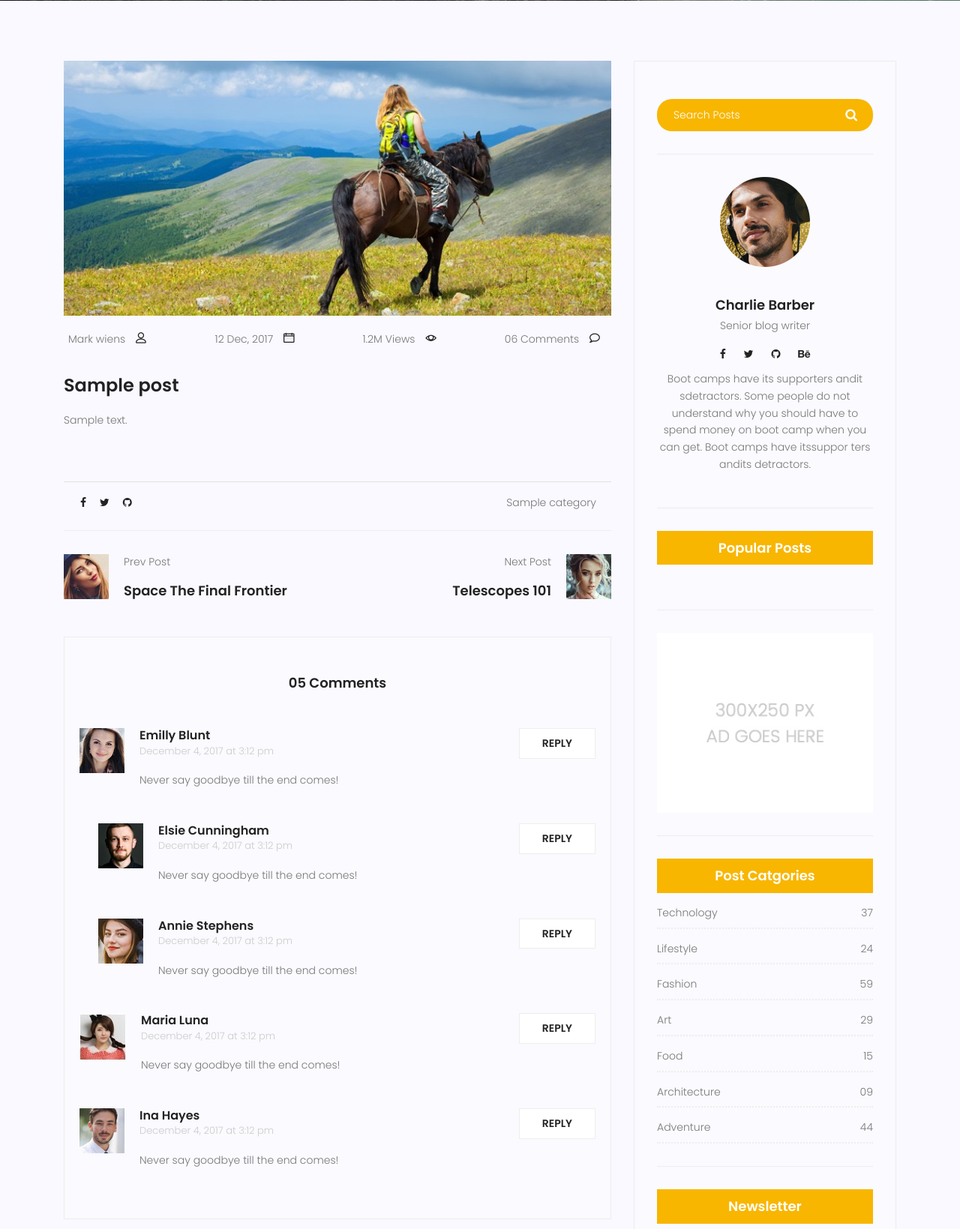
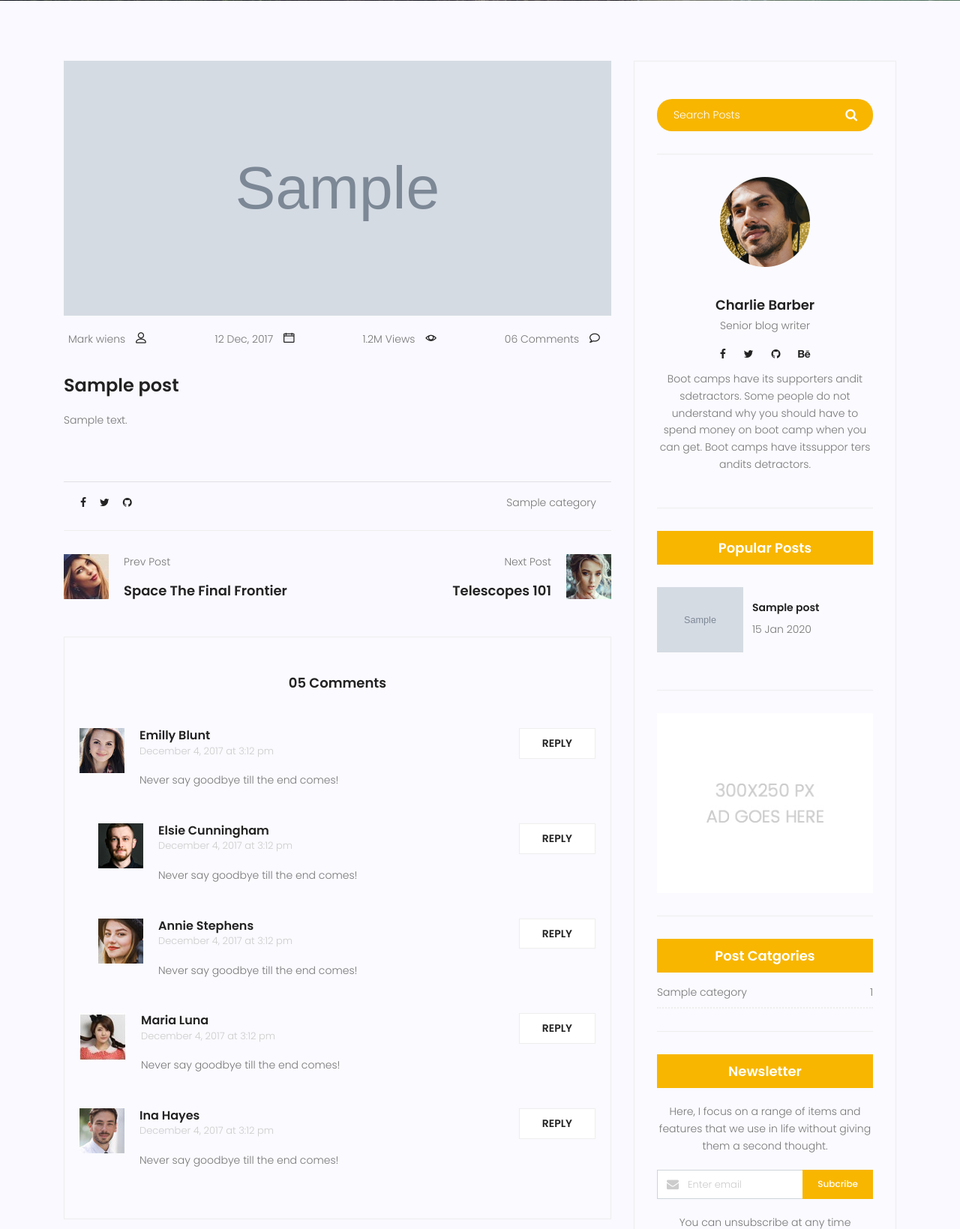
Before and after one commit to imanbayati/travel-blog, a Django app: page /blog/1 in a window 1280 px wide. Shown: the part 339-1978 px from the top of the page at 75% size. Run offline with Django 3.2, Linux system fonts and the light colour scheme; tables that the repository leaves empty hold one stand-in row (values such as "Sample post"); grey boxes marked "Sample" are stand-in pictures; some libraries are stand-ins or nearby versions.

Commit message:
show category widgets
show category widgets in blog pages whit custom template tag

```diff
--- a/blog/templatetags/blog_tags.py
+++ b/blog/templatetags/blog_tags.py
@@ -1,6 +1,6 @@
 from django import template
 
-from blog.models import Post
+from blog.models import Post,Category
 
 register = template.Library()
 
@@ -15,8 +15,19 @@ def countpost():
 def snippets(value):
     return value[:200] +' ' + '. . .'
 
+
 @register.inclusion_tag('blog/blog-populer-post.html')
 
 def popular():
-    posts = Post.objects.filter(status=1).order_by('published_date')
+    posts = Post.objects.filter(status=1).order_by('published_date')[:4]
     return {'posts':posts}
+
+@register.inclusion_tag('blog/blog-posts-category.html')
+
+def postcategories():
+    posts = Post.objects.filter(status=1)
+    categories = Category.objects.all()
+    cat_dict = {}
+    for name in categories:
+        cat_dict[name]=posts.filter(category=name).count()
+    return{'categories':cat_dict}
--- a/templates/blog/blog-home.html
+++ b/templates/blog/blog-home.html
@@ -144,7 +144,7 @@
 								{% include 'blog/blog-author.html' %}
 								{% popular %}
 								{% include 'blog/blog-ads.html' %}
-								{% include 'blog/blog-posts-category.html' %}
+								{% postcategories %}
 								{% include 'blog/blog-newsletter.html' %}
 								{% include 'blog/blog-posts-tags.html' %}
 							</div>
--- a/templates/blog/blog-posts-category.html
+++ b/templates/blog/blog-posts-category.html
@@ -2,47 +2,13 @@
 <div class="single-sidebar-widget post-category-widget">
     <h4 class="category-title">Post Catgories</h4>
     <ul class="cat-list">
+        {% for name,count in categories.items %}
         <li>
             <a href="#" class="d-flex justify-content-between">
-                <p>Technology</p>
-                <p>37</p>
+                <p>{{name}}</p>
+                <p>{{count}}</p>
             </a>
         </li>
-        <li>
-            <a href="#" class="d-flex justify-content-between">
-                <p>Lifestyle</p>
-                <p>24</p>
-            </a>
-        </li>
-        <li>
-            <a href="#" class="d-flex justify-content-between">
-                <p>Fashion</p>
-                <p>59</p>
-            </a>
-        </li>
-        <li>
-            <a href="#" class="d-flex justify-content-between">
-                <p>Art</p>
-                <p>29</p>
-            </a>
-        </li>
-        <li>
-            <a href="#" class="d-flex justify-content-between">
-                <p>Food</p>
-                <p>15</p>
-            </a>
-        </li>
-        <li>
-            <a href="#" class="d-flex justify-content-between">
-                <p>Architecture</p>
-                <p>09</p>
-            </a>
-        </li>
-        <li>
-            <a href="#" class="d-flex justify-content-between">
-                <p>Adventure</p>
-                <p>44</p>
-            </a>
-        </li>
+        {% endfor %}
     </ul>
 </div>
--- a/templates/blog/blog-single.html
+++ b/templates/blog/blog-single.html
@@ -26,7 +26,7 @@
 							<div class="single-post row">
 								<div class="col-lg-12">
 									<div class="feature-img">
-										<img class="img-fluid" src="{% static 'img/blog/feature-img1.jpg' %}" alt="">
+										<img class="img-fluid" src="{{post.image.url}}" alt="">
 									</div>
 								</div>
 								<div class="row user-details d-flex justify-content-between col-12 d-flex meta-details">
@@ -211,9 +211,9 @@
 							<div class="widget-wrap">
 								{% include 'blog/blog-search.html' %}
 								{% include 'blog/blog-author.html' %}
-								{% include 'blog/blog-populer-post.html' %}
+								{% popular %}
 								{% include 'blog/blog-ads.html' %}
-								{% include 'blog/blog-posts-category.html' %}
+								{% postcategories %}
 								{% include 'blog/blog-newsletter.html' %}
 								{% include 'blog/blog-posts-tags.html' %}
 							</div>
```
